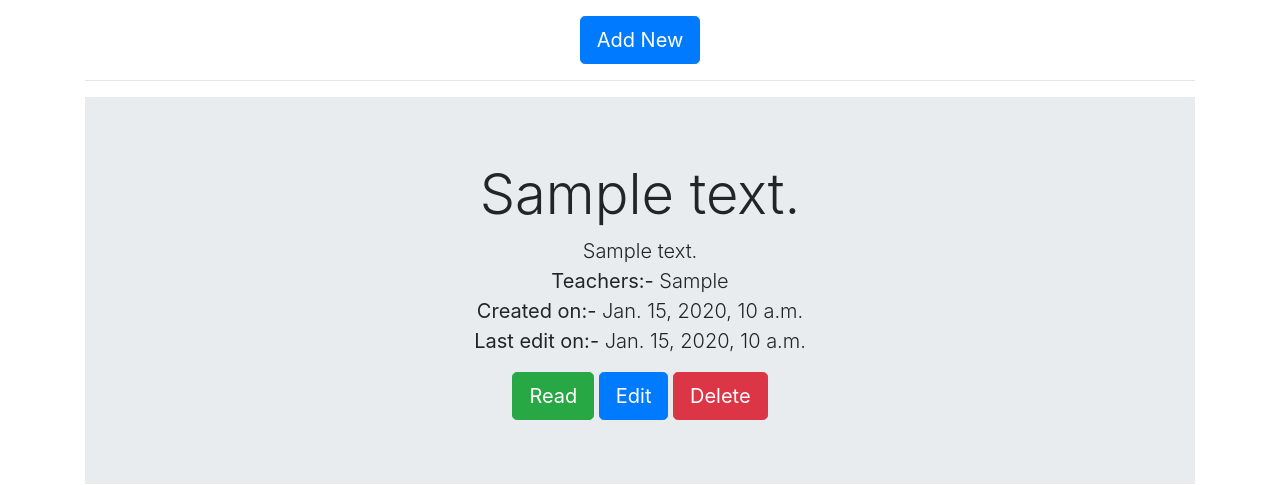
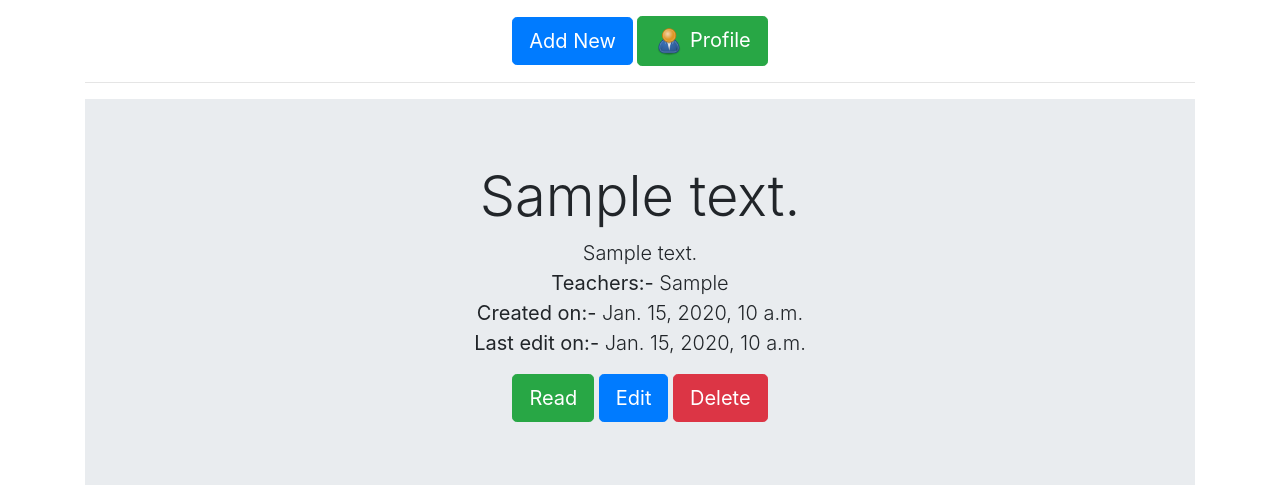
Before and after one commit to d-shaktiranjan/E_Note_Book, a Django app: template templates/index.html in a window 1280 px wide. Shown: the part 56-541 px from the top of the page. Run offline with Django 3.2, Linux system fonts and the light colour scheme; the template is opened without the code that fills it: values that come from a table or form of the project are taken from there, others are empty; tables that the repository leaves empty hold one stand-in row (values such as "Sample post").

Commit message:
profile btn added

```diff
--- a/templates/index.html
+++ b/templates/index.html
@@ -26,6 +26,9 @@ Note Book
 <div class="container my-3 text-center">
     <button type="button" class="btn btn-primary btn-lg" data-toggle="modal" data-target="#exampleModal">Add
         New</button>
+    <button type="button" class="btn btn-success btn-lg">
+        <img src="{% static 'img/user.png' %}" alt="" srcset="" width="30px"> Profile
+    </button>
     <hr>
 </div>
 <div class="container text-center my-3">
```
Also changed, not shown: static/img/user.png (added).
